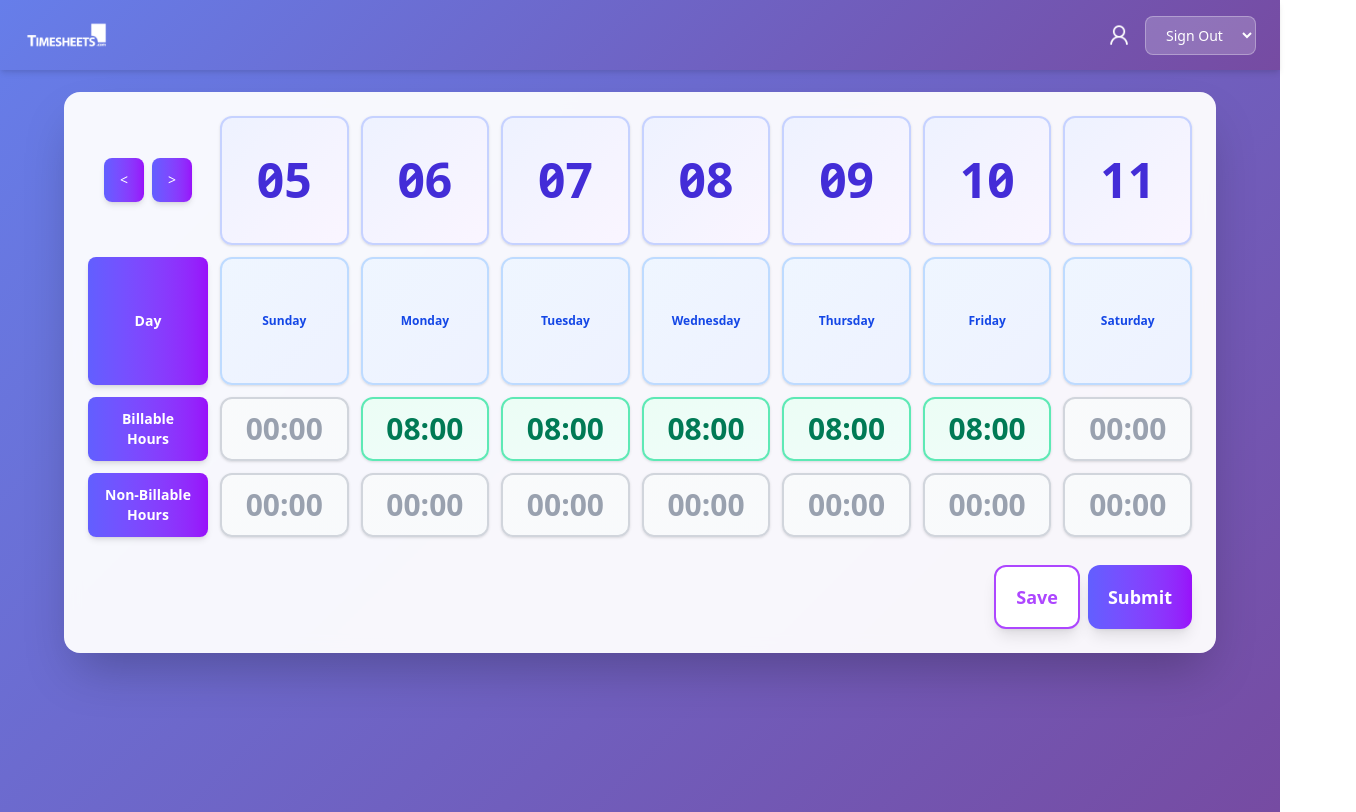
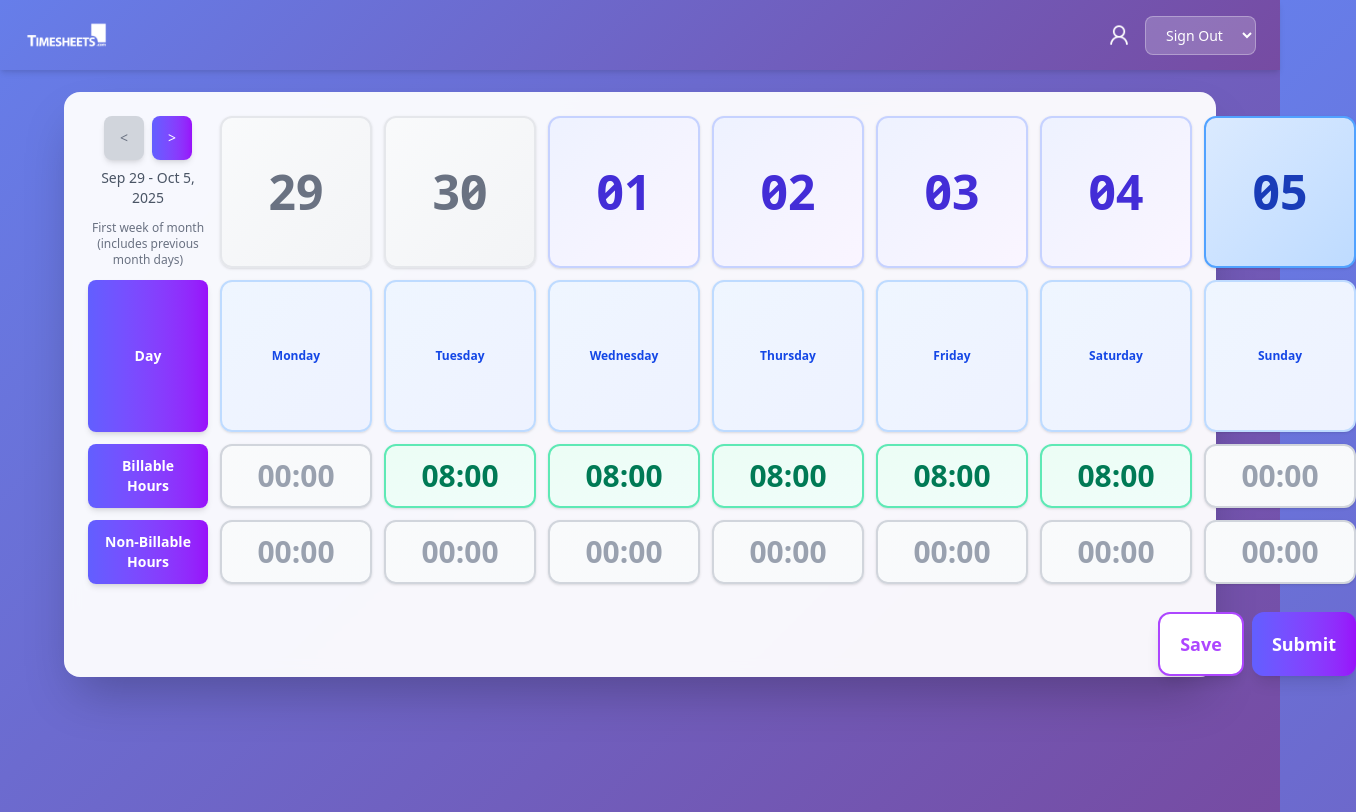
Before and after one commit to venugopalasok/Timesheet_Fe_ts, a React (Vite) app: page / in a window 1280 px wide. Shown: the whole page, 1356 px wide, since content can reach past the window. Built offline with nearby package versions, Linux system fonts and the light colour scheme.

Commit message:
Prev and Next Button Navigation Logic Added

```diff
--- a/dev-dist/sw.js
+++ b/dev-dist/sw.js
@@ -82,7 +82,7 @@ define(['./workbox-ce4f0d5f'], (function (workbox) { 'use strict';
     "revision": "3ca0b8505b4bec776b69afdba2768812"
   }, {
     "url": "index.html",
-    "revision": "0.d2kkg8rqc7o"
+    "revision": "0.gh3trt8bet"
   }], {});
   workbox.cleanupOutdatedCaches();
   workbox.registerRoute(new workbox.NavigationRoute(workbox.createHandlerBoundToURL("index.html"), {
--- a/src/App.tsx
+++ b/src/App.tsx
@@ -1,10 +1,44 @@
+import { useState, useEffect } from 'react'
 import Header from './components/Header'
 import './App.css'
 import DateCell from './components/DateCell'
 import DayCell from './components/DayCell'
 import HoursCell from './components/HoursCell'
+import {
+  getFirstWeekOfCurrentMonth,
+  getNextWeek,
+  getPreviousWeek,
+  formatDateForDisplay,
+  getDayName,
+  getWeekRangeDisplay,
+  isToday,
+  canNavigateNext,
+  canNavigatePrevious,
+  isWeekCompletelyInCurrentMonth
+} from './utils/weekNavigation'
+import type { WeekRange } from './utils/weekNavigation'
 
 function App() {
+  const [currentWeek, setCurrentWeek] = useState<WeekRange>(getFirstWeekOfCurrentMonth())
+  const [weekDisplay, setWeekDisplay] = useState<string>('')
+
+  useEffect(() => {
+    setWeekDisplay(getWeekRangeDisplay(currentWeek))
+  }, [currentWeek])
+
+  const handleNextWeek = () => {
+    const nextWeek = getNextWeek(currentWeek)
+    if (nextWeek) {
+      setCurrentWeek(nextWeek)
+    }
+  }
+
+  const handlePrevWeek = () => {
+    const prevWeek = getPreviousWeek(currentWeek)
+    if (prevWeek) {
+      setCurrentWeek(prevWeek)
+    }
+  }
 
   return (
     <>
@@ -15,27 +49,64 @@ function App() {
         <div className='grid grid-cols-[120px_repeat(7,1fr)] gap-3
         bg-white/95 backdrop-blur-sm mt-20 border-0 rounded-2xl
         w-full max-w-6xl box-border p-6 shadow-2xl'>
-          {/* Row 1 */}
-          <div className='flex flex-row justify-center items-center gap-2'>
-                  <button className='bg-gradient-to-r from-indigo-500 to-purple-600 hover:from-indigo-600 hover:to-purple-700 text-white px-4 py-3 text-sm rounded-lg shadow-md transition-all duration-200 hover:shadow-lg hover:scale-105'>&lt;</button>
-                  <button className='bg-gradient-to-r from-indigo-500 to-purple-600 hover:from-indigo-600 hover:to-purple-700 text-white px-4 py-3 text-sm rounded-lg shadow-md transition-all duration-200 hover:shadow-lg hover:scale-105'>&gt;</button>
+          {/* Row 1 - Navigation and Week Display */}
+          <div className='flex flex-col justify-center items-center gap-2'>
+            <div className='flex flex-row justify-center items-center gap-2'>
+              <button
+                onClick={handlePrevWeek}
+                disabled={!canNavigatePrevious(currentWeek)}
+                className={`px-4 py-3 text-sm rounded-lg shadow-md transition-all duration-200 ${
+                  canNavigatePrevious(currentWeek)
+                    ? 'bg-gradient-to-r from-indigo-500 to-purple-600 hover:from-indigo-600 hover:to-purple-700 text-white hover:shadow-lg hover:scale-105 cursor-pointer'
+                    : 'bg-gray-300 text-gray-500 cursor-not-allowed'
+                }`}
+              >
+                &lt;
+              </button>
+              <button
+                onClick={handleNextWeek}
+                disabled={!canNavigateNext(currentWeek)}
+                className={`px-4 py-3 text-sm rounded-lg shadow-md transition-all duration-200 ${
+                  canNavigateNext(currentWeek)
+                    ? 'bg-gradient-to-r from-indigo-500 to-purple-600 hover:from-indigo-600 hover:to-purple-700 text-white hover:shadow-lg hover:scale-105 cursor-pointer'
+                    : 'bg-gray-300 text-gray-500 cursor-not-allowed'
+                }`}
+              >
+                &gt;
+              </button>
+            </div>
+            <div className='text-sm font-medium text-gray-600 text-center'>
+              {weekDisplay}
+            </div>
+            {(!canNavigatePrevious(currentWeek) || !canNavigateNext(currentWeek)) && (
+              <div className='text-xs text-gray-500 text-center mt-1'>
+                {!canNavigatePrevious(currentWeek) && !canNavigateNext(currentWeek)
+                  ? 'Only week in current month'
+                  : !canNavigatePrevious(currentWeek)
+                    ? 'First week of month' + (!isWeekCompletelyInCurrentMonth(currentWeek) ? ' (includes previous month days)' : '')
+                    : 'Last week of month' + (!isWeekCompletelyInCurrentMonth(currentWeek) ? ' (includes next month days)' : '')
+                }
+              </div>
+            )}
           </div>
-          <DateCell date={5}/>
-          <DateCell date={6}/>
-          <DateCell date={7}/>
-          <DateCell date={8}/>
-          <DateCell date={9}/>
-          <DateCell date={10}/>
-          <DateCell date={11}/>
+          {currentWeek.dates.map((date, index) => {
+            const currentDate = new Date();
+            const isCurrentMonth = date.getMonth() === currentDate.getMonth() &&
+                                 date.getFullYear() === currentDate.getFullYear();
+            return (
+              <DateCell
+                key={index}
+                date={formatDateForDisplay(date)}
+                isToday={isToday(date)}
+                isCurrentMonth={isCurrentMonth}
+              />
+            );
+          })}
           {/* Row 2 */}
           <div className='row-header'>Day</div>
-          <DayCell day="Sunday"/>
-          <DayCell day="Monday"/>
-          <DayCell day="Tuesday"/>
-          <DayCell day="Wednesday"/>
-          <DayCell day="Thursday"/>
-          <DayCell day="Friday"/>
-          <DayCell day="Saturday"/>
+          {currentWeek.dates.map((date, index) => (
+            <DayCell key={index} day={getDayName(date)} />
+          ))}
 
           {/* Row 3 */}
           <div className='row-header'>Billable Hours</div>
--- a/src/components/DateCell.tsx
+++ b/src/components/DateCell.tsx
@@ -1,10 +1,23 @@
-const DateCell = ({date}:{date:any}) => {
+interface DateCellProps {
+  date: number;
+  isToday?: boolean;
+  isCurrentMonth?: boolean;
+}
+
+const DateCell = ({ date, isToday = false, isCurrentMonth = true }: DateCellProps) => {
     const formattedDate = date < 10 ? `0${date}` : date;
+
     return (
         <>
-            <div className='bg-gradient-to-br slashed-zero from-indigo-50 to-purple-50 border-2 border-indigo-200 text-5xl font-bold text-indigo-700 p-3 text-center
+            <div className={`slashed-zero text-5xl font-bold p-3 text-center
                             flex items-center flex-col justify-center
-                            rounded-xl aspect-square shadow-sm hover:shadow-md hover:scale-105 transition-all duration-200 cursor-pointer'>
+                            rounded-xl aspect-square shadow-sm hover:shadow-md hover:scale-105 transition-all duration-200 cursor-pointer
+                            ${isToday
+                              ? 'bg-gradient-to-br from-blue-100 to-blue-200 border-2 border-blue-400 text-blue-800'
+                              : isCurrentMonth
+                                ? 'bg-gradient-to-br from-indigo-50 to-purple-50 border-2 border-indigo-200 text-indigo-700'
+                                : 'bg-gradient-to-br from-gray-50 to-gray-100 border-2 border-gray-200 text-gray-500'
+                            }`}>
                 {formattedDate}
             </div>
         </>
--- /dev/null
+++ b/src/utils/weekNavigation.ts
@@ -0,0 +1,209 @@
+/**
+ * Utility functions for week navigation and date management
+ */
+
+export interface WeekRange {
+  startDate: Date;
+  endDate: Date;
+  dates: Date[];
+}
+
+/**
+ * Get the current week range (Monday to Sunday)
+ */
+export const getCurrentWeek = (): WeekRange => {
+  const today = new Date();
+  return getWeekRange(today);
+};
+
+/**
+ * Get the first week of the current month (may include days from previous month)
+ */
+export const getFirstWeekOfCurrentMonth = (): WeekRange => {
+  const currentDate = new Date();
+  const currentMonth = currentDate.getMonth();
+  const currentYear = currentDate.getFullYear();
+
+  // Get the first day of the current month
+  const firstDayOfMonth = new Date(currentYear, currentMonth, 1);
+
+  // Get the week that contains the first day of the month
+  return getWeekRange(firstDayOfMonth);
+};
+
+/**
+ * Get week range for a given date
+ */
+export const getWeekRange = (date: Date): WeekRange => {
+  const startOfWeek = new Date(date);
+  const day = startOfWeek.getDay();
+  const diff = startOfWeek.getDate() - day + (day === 0 ? -6 : 1); // Adjust when day is Sunday
+  startOfWeek.setDate(diff);
+  startOfWeek.setHours(0, 0, 0, 0);
+
+  const endOfWeek = new Date(startOfWeek);
+  endOfWeek.setDate(startOfWeek.getDate() + 6);
+  endOfWeek.setHours(23, 59, 59, 999);
+
+  const dates: Date[] = [];
+  for (let i = 0; i < 7; i++) {
+    const date = new Date(startOfWeek);
+    date.setDate(startOfWeek.getDate() + i);
+    dates.push(date);
+  }
+
+  return {
+    startDate: startOfWeek,
+    endDate: endOfWeek,
+    dates
+  };
+};
+
+/**
+ * Check if a week contains any days from the current month
+ */
+export const isWeekInCurrentMonth = (week: WeekRange): boolean => {
+  const currentDate = new Date();
+  const currentMonth = currentDate.getMonth();
+  const currentYear = currentDate.getFullYear();
+
+  // Check if any day in the week belongs to the current month
+  return week.dates.some(date =>
+    date.getMonth() === currentMonth &&
+    date.getFullYear() === currentYear
+  );
+};
+
+/**
+ * Check if a week is completely within the current month
+ */
+export const isWeekCompletelyInCurrentMonth = (week: WeekRange): boolean => {
+  const currentDate = new Date();
+  const currentMonth = currentDate.getMonth();
+  const currentYear = currentDate.getFullYear();
+
+  return week.dates.every(date =>
+    date.getMonth() === currentMonth &&
+    date.getFullYear() === currentYear
+  );
+};
+
+/**
+ * Get the next week range (restricted to weeks that contain current month days)
+ */
+export const getNextWeek = (currentWeek: WeekRange): WeekRange | null => {
+  const nextWeekStart = new Date(currentWeek.startDate);
+  nextWeekStart.setDate(currentWeek.startDate.getDate() + 7);
+  const nextWeek = getWeekRange(nextWeekStart);
+
+  // Check if the next week contains any days from the current month
+  if (isWeekInCurrentMonth(nextWeek)) {
+    return nextWeek;
+  }
+
+  return null;
+};
+
+/**
+ * Get the previous week range (restricted to weeks that contain current month days)
+ */
+export const getPreviousWeek = (currentWeek: WeekRange): WeekRange | null => {
+  const prevWeekStart = new Date(currentWeek.startDate);
+  prevWeekStart.setDate(currentWeek.startDate.getDate() - 7);
+  const prevWeek = getWeekRange(prevWeekStart);
+
+  // Check if the previous week contains any days from the current month
+  if (isWeekInCurrentMonth(prevWeek)) {
+    return prevWeek;
+  }
+
+  return null;
+};
+
+/**
+ * Format date for display in DateCell
+ */
+export const formatDateForDisplay = (date: Date): number => {
+  return date.getDate();
+};
+
+/**
+ * Get day name for a given date
+ */
+export const getDayName = (date: Date): string => {
+  const days = ['Sunday', 'Monday', 'Tuesday', 'Wednesday', 'Thursday', 'Friday', 'Saturday'];
+  return days[date.getDay()];
+};
+
+/**
+ * Check if a date is today
+ */
+export const isToday = (date: Date): boolean => {
+  const today = new Date();
+  return date.toDateString() === today.toDateString();
+};
+
+/**
+ * Check if next week navigation is possible (within current month)
+ */
+export const canNavigateNext = (currentWeek: WeekRange): boolean => {
+  return getNextWeek(currentWeek) !== null;
+};
+
+/**
+ * Check if previous week navigation is possible (within current month)
+ */
+export const canNavigatePrevious = (currentWeek: WeekRange): boolean => {
+  return getPreviousWeek(currentWeek) !== null;
+};
+
+/**
+ * Get all weeks that contain days from the current month
+ */
+export const getAllWeeksInCurrentMonth = (): WeekRange[] => {
+  const currentDate = new Date();
+  const currentMonth = currentDate.getMonth();
+  const currentYear = currentDate.getFullYear();
+
+  // Get the first day of the current month
+  const firstDayOfMonth = new Date(currentYear, currentMonth, 1);
+
+  // Get the last day of the current month
+  const lastDayOfMonth = new Date(currentYear, currentMonth + 1, 0);
+
+  // Find the first week that contains the first day of the month
+  const firstWeek = getWeekRange(firstDayOfMonth);
+
+  // Find the last week that contains the last day of the month
+  const lastWeek = getWeekRange(lastDayOfMonth);
+
+  const weeks: WeekRange[] = [];
+  let currentWeek = firstWeek;
+
+  // Add all weeks from first to last
+  while (currentWeek.startDate <= lastWeek.startDate) {
+    weeks.push(currentWeek);
+    const nextWeekStart = new Date(currentWeek.startDate);
+    nextWeekStart.setDate(currentWeek.startDate.getDate() + 7);
+    currentWeek = getWeekRange(nextWeekStart);
+  }
+
+  return weeks;
+};
+
+/**
+ * Get week range display string (e.g., "Dec 2 - Dec 8, 2024")
+ */
+export const getWeekRangeDisplay = (weekRange: WeekRange): string => {
+  const startMonth = weekRange.startDate.toLocaleString('default', { month: 'short' });
+  const startDay = weekRange.startDate.getDate();
+  const endMonth = weekRange.endDate.toLocaleString('default', { month: 'short' });
+  const endDay = weekRange.endDate.getDate();
+  const year = weekRange.startDate.getFullYear();
+
+  if (startMonth === endMonth) {
+    return `${startMonth} ${startDay} - ${endDay}, ${year}`;
+  } else {
+    return `${startMonth} ${startDay} - ${endMonth} ${endDay}, ${year}`;
+  }
+};
```
